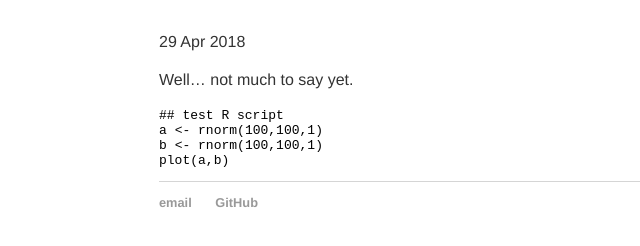
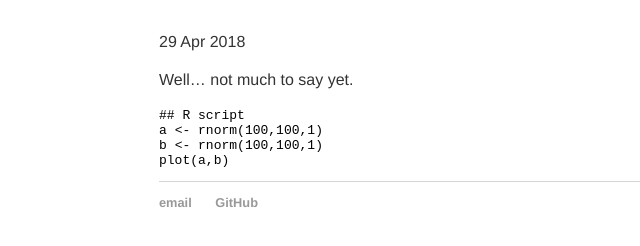
Before and after one commit to RetoSchmucki/RetoSchmucki.github.io, a Jekyll site: the page built from _posts/2018-04-29-site-launched.md, in a window 1280 px wide. Shown: the part 171-417 px from the top of the page, without its empty margins (33-673 px from the left). Built offline with Jekyll 4.4.1, drawn with Linux system fonts in a browser that asks for light colours.

Commit message:
does not work...

````diff
--- a/_posts/2018-04-29-site-launched.md
+++ b/_posts/2018-04-29-site-launched.md
@@ -7,7 +7,7 @@ date: 2018-04-29
 Well... not much to say yet.
 
 ```r
-## test R script
+## R script
 a <- rnorm(100,100,1)
 b <- rnorm(100,100,1)
 plot(a,b)
````
